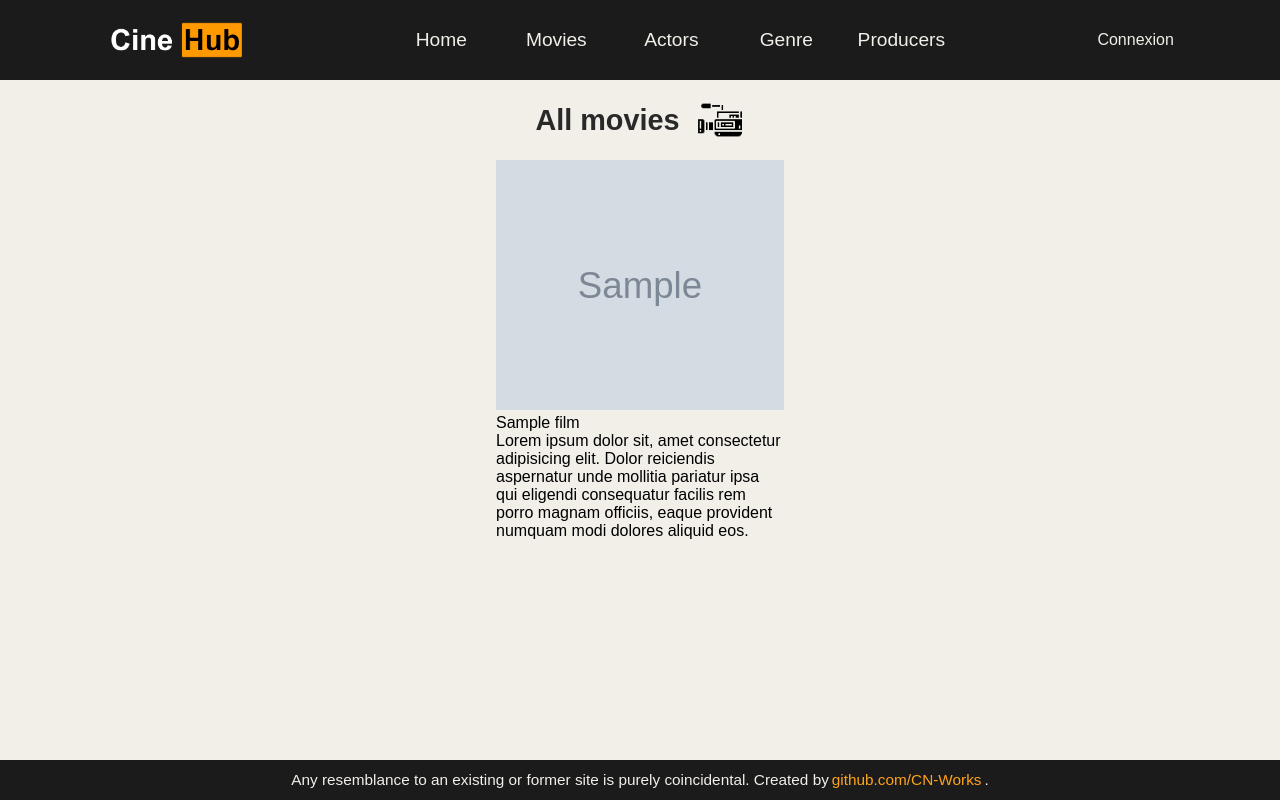
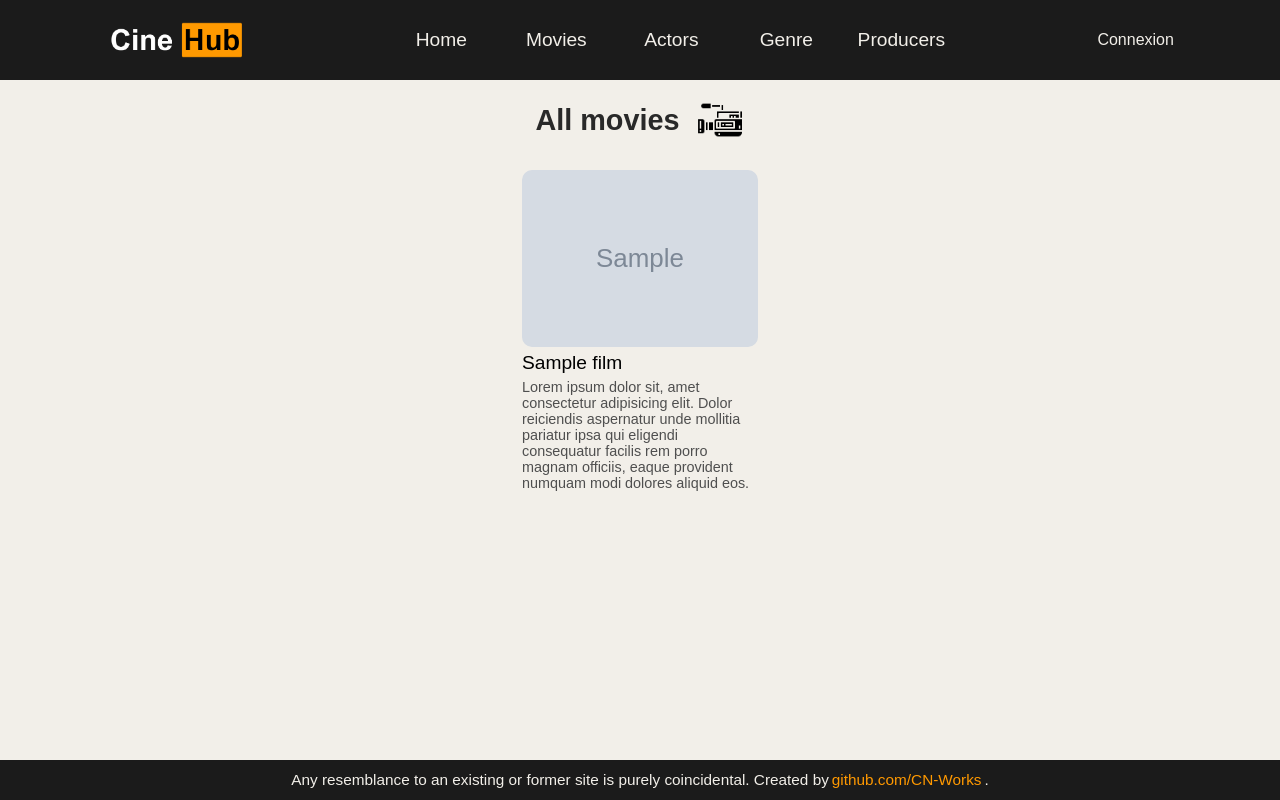
Before and after one commit to CN-Works/Advanced-Cinema-Application, a PHP site: template views/movie/movielisting.php in a window 1280 px wide. Run offline with PHP 8.4, Linux system fonts and the light colour scheme; the template is opened without the code that fills it: most values are stand-ins (such as "Sample title", 1, 10 or a date in 2020); grey boxes marked "Sample" are stand-in pictures; some web fonts are replaced.

Commit message:
Style : Card placement / hover effect

```diff
--- a/public/css/template.css
+++ b/public/css/template.css
@@ -7,8 +7,8 @@
 
 :root {
     --main-dark: #1b1b1b;
-    --main-gray: #808080;
-    --main-orange: #ffa31a;
+    --main-gray: #4f4f4f;
+    --main-orange: #FF9900;
     --main-black: #292929;
     --main-white: #F2EFE9;
 }
@@ -170,10 +170,32 @@ footer {
     flex-wrap: wrap;
 }
 .movielist-card {
-    width: 22.5%;
+    width: 20.01%;
+    padding: 10px;
+    border-radius: 10px;
+
+    display: flex;
+    flex-direction: column;
+    justify-content: center;
+
+    gap: 5px;
+}
+
+.movielist-card:hover {
+    background-color: var(--main-orange);
 }
 
 .movielist-banner {
     width: 100%;
-    height: 250px;
+    aspect-ratio: 4/3;
+    border-radius: 10px;
 }
+
+.movielist-card-title {
+    font-size: 1.2rem;
+}
+
+.movielist-card-description {
+    font-size: 0.9rem;
+    color: var(--main-gray);
+}
```
